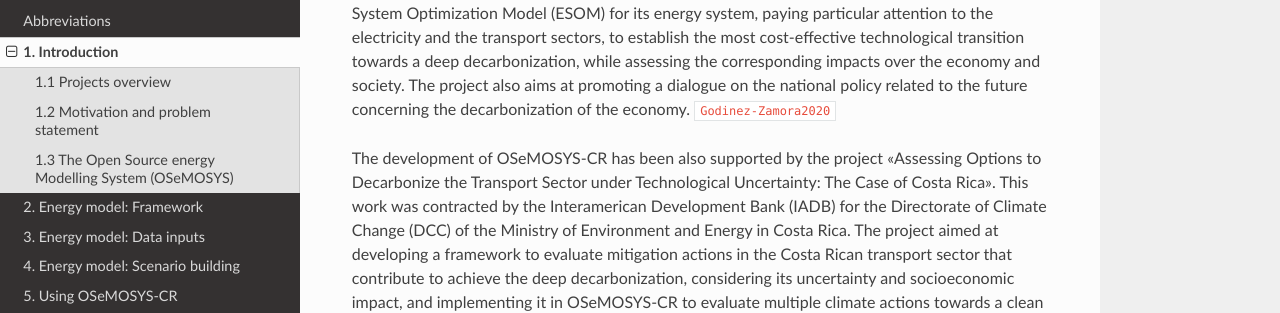
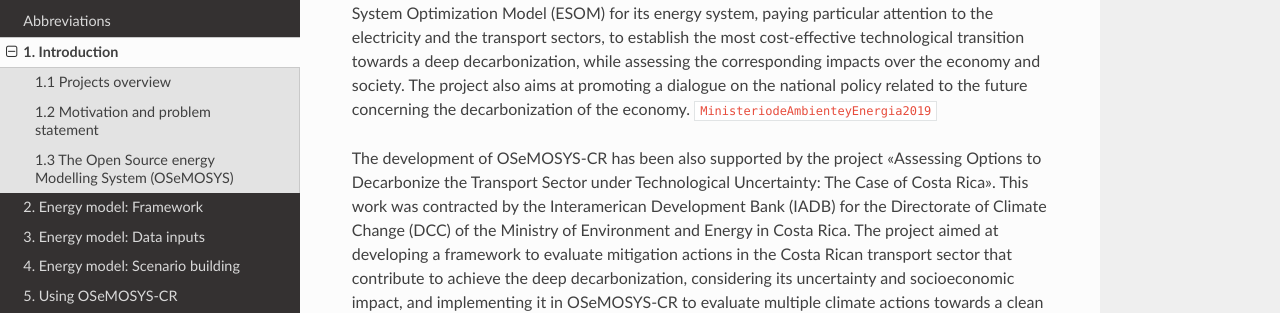
Before and after one commit to EPERLab/OSeMOSYS-CR, a Sphinx documentation site: the page built from docs/01Introduction.rst, in a window 1280 px wide and 900 px high, scrolled down 371 px. Shown: the part 156-469 px from the top of the window. Built offline with Sphinx 7.4.7 and the Read the Docs theme 2.0.0, drawn with Linux system fonts in a browser that asks for light colours; formulas are drawn with MathJax 3; cross-references to code outside the pages are shown as plain code.

Commit message:
Update 01Introduction.rst

```diff
--- a/docs/01Introduction.rst
+++ b/docs/01Introduction.rst
@@ -10,7 +10,7 @@ The creation of OSeMOSYS-CR started as part of the “Deep Decarbonization Pathw
 
 The project involves six different teams, and each team is formed by experts from a Latin American (LA) country (Argentina, Colombia, Costa Rica, Ecuador, Mexico, and Peru) and experts from other countries (France, USA, Sweden and Brazil). The main purpose of these alliances is to transfer capacities from one country to another, while engaging with policy makers to address a modeling aspect of local importance.
 
-The Costa Rican team is composed by researchers from the University of Costa Rica (UCR) and the Royal Institute of Technology (KTH) in Stockholm, and focuses on the development of an Energy System Optimization Model (ESOM) for its energy system, paying particular attention to the electricity and the transport sectors, to establish the most cost-effective technological transition towards a deep decarbonization, while assessing the corresponding impacts over the economy and society. The project also aims at promoting a dialogue on the national policy related to the future concerning the decarbonization of the economy. :cite:`Godinez-Zamora2020`
+The Costa Rican team is composed by researchers from the University of Costa Rica (UCR) and the Royal Institute of Technology (KTH) in Stockholm, and focuses on the development of an Energy System Optimization Model (ESOM) for its energy system, paying particular attention to the electricity and the transport sectors, to establish the most cost-effective technological transition towards a deep decarbonization, while assessing the corresponding impacts over the economy and society. The project also aims at promoting a dialogue on the national policy related to the future concerning the decarbonization of the economy. :cite:`MinisteriodeAmbienteyEnergia2019`
 
 The development of OSeMOSYS-CR has been also supported by the project "Assessing Options to Decarbonize the Transport Sector under Technological Uncertainty: The Case of Costa Rica". This work was contracted by the Interamerican Development Bank (IADB) for the Directorate of Climate Change (DCC) of the Ministry of Environment and Energy in Costa Rica. The project aimed at developing a framework to evaluate mitigation actions in the Costa Rican transport sector that contribute to achieve the deep decarbonization, considering its uncertainty and socioeconomic impact, and implementing it in OSeMOSYS-CR to evaluate multiple climate actions towards a clean transport sector.
 
```
